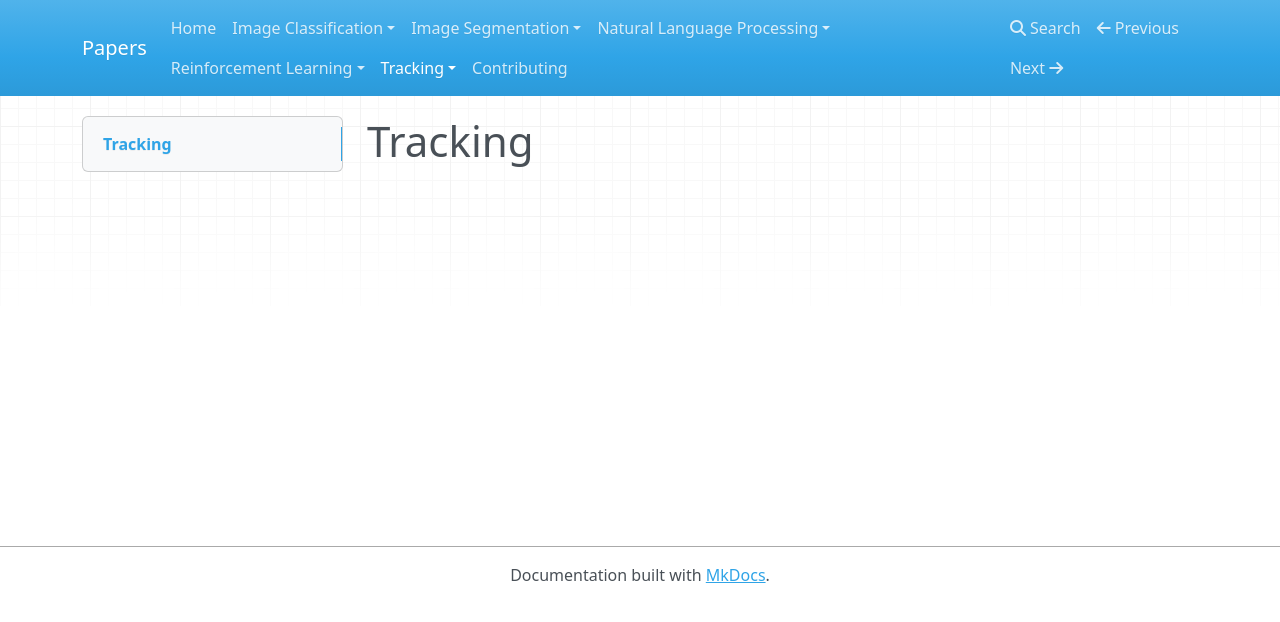
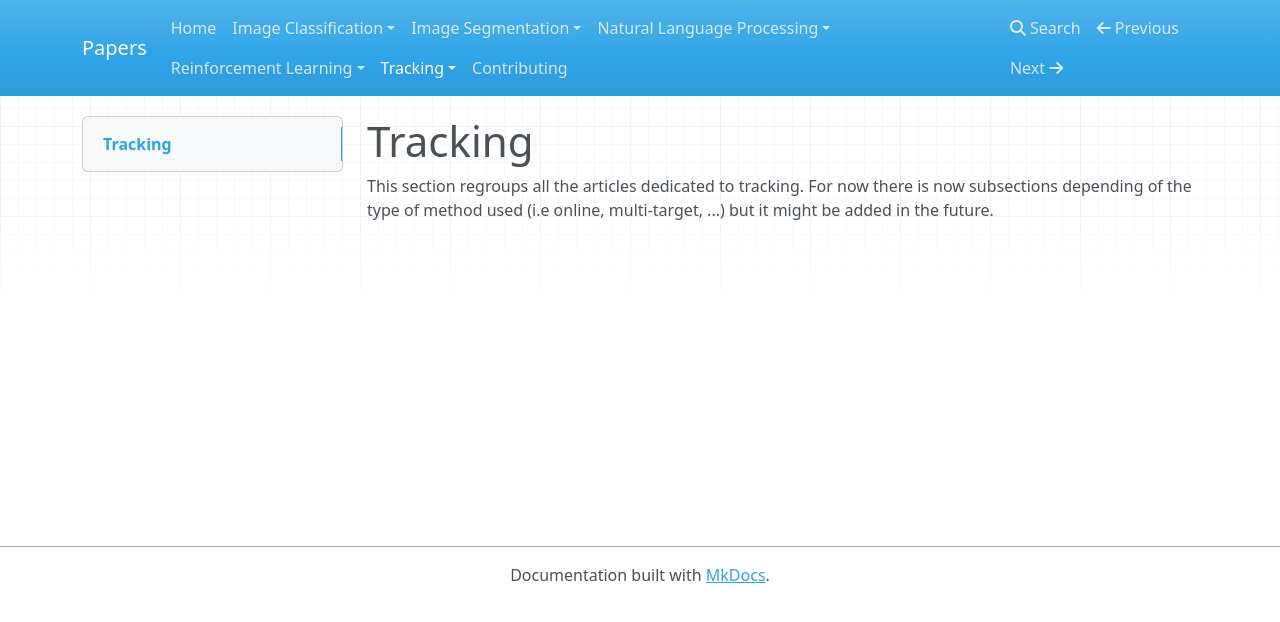
Before and after one commit to D3lt4lph4/papers, an MkDocs documentation site: the page built from docs/tracking/index.md, in a window 1280 px wide. Shown: the top 622 px of the page. Built offline with MkDocs 1.6.1, drawn with Linux system fonts in a browser that asks for light colours; nearby versions of some CDN libraries; old or Windows-style settings are respelled for this version of MkDocs.

Commit message:
adding small description for the tracking section

```diff
--- a/docs/tracking/index.md
+++ b/docs/tracking/index.md
@@ -1 +1,3 @@
 # Tracking
+
+This section regroups all the articles dedicated to tracking. For now there is now subsections depending of the type of method used (i.e online, multi-target, ...) but it might be added in the future.
```
